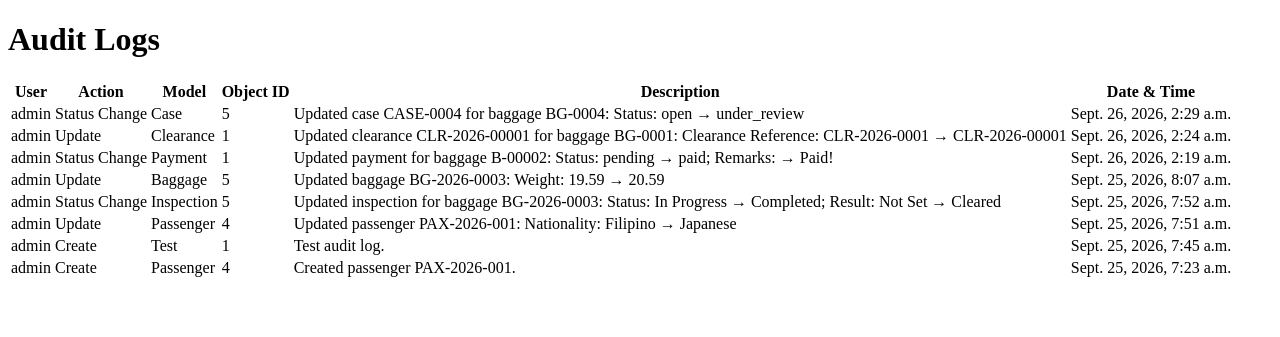
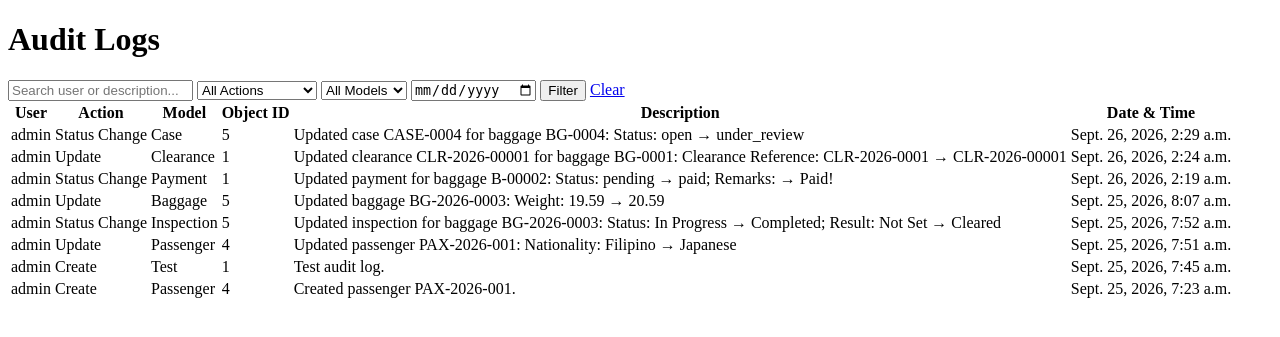
Before and after one commit to Gale-Carl23/airport-system, a Django app: page /passengers/audit-logs/ in a window 1280 px wide. Shown: the top 337 px of the page. Run offline with Django 5.2, Linux system fonts and the light colour scheme; a user stored in the database is signed in; data comes from the database, SQL or seed files in the repository.

Commit message:
Add filters to Audit Log

```diff
--- a/passengers/templates/passengers/audit_log_list.html
+++ b/passengers/templates/passengers/audit_log_list.html
@@ -7,7 +7,60 @@
 </head>
 <body>
     <h1>Audit Logs</h1>
+<form method="get">
 
+    <input
+        type="text"
+        name="search"
+        placeholder="Search user or description..."
+        value="{{ search }}"
+    >
+
+    <select name="action">
+        <option value="">All Actions</option>
+
+        {% for value, label in action_choices %}
+            <option
+                value="{{ value }}"
+                {% if selected_action == value %}
+                    selected
+                {% endif %}
+            >
+                {{ label }}
+            </option>
+        {% endfor %}
+    </select>
+
+    <select name="model">
+        <option value="">All Models</option>
+
+        {% for model in model_choices %}
+            <option
+                value="{{ model }}"
+                {% if selected_model == model %}
+                    selected
+                {% endif %}
+            >
+                {{ model }}
+            </option>
+        {% endfor %}
+    </select>
+
+    <input
+        type="date"
+        name="date"
+        value="{{ selected_date }}"
+    >
+
+    <button type="submit">
+        Filter
+    </button>
+
+    <a href="{% url 'audit_log_list' %}">
+        Clear
+    </a>
+
+</form>
 <table>
     <thead>
         <tr>
--- a/passengers/views.py
+++ b/passengers/views.py
@@ -1227,10 +1227,49 @@ def audit_log_list(request):
         "-created_at"
     )
 
+    search = request.GET.get("search", "").strip()
+    action = request.GET.get("action", "")
+    model_name = request.GET.get("model", "")
+    date = request.GET.get("date", "")
+
+    if search:
+        audit_logs = audit_logs.filter(
+            Q(user__username__icontains=search)
+            | Q(description__icontains=search)
+        )
+
+    if action:
+        audit_logs = audit_logs.filter(
+            action=action
+        )
+
+    if model_name:
+        audit_logs = audit_logs.filter(
+            model_name=model_name
+        )
+
+    if date:
+        audit_logs = audit_logs.filter(
+            created_at__date=date
+        )
+
+    context = {
+        "audit_logs": audit_logs,
+        "search": search,
+        "selected_action": action,
+        "selected_model": model_name,
+        "selected_date": date,
+        "action_choices": AuditLog.ACTION_CHOICES,
+        "model_choices": AuditLog.objects.values_list(
+            "model_name",
+            flat=True,
+        ).distinct().order_by(
+            "model_name"
+        ),
+    }
+
     return render(
         request,
         "passengers/audit_log_list.html",
-        {
-            "audit_logs": audit_logs,
-        },
+        context,
     )
```
